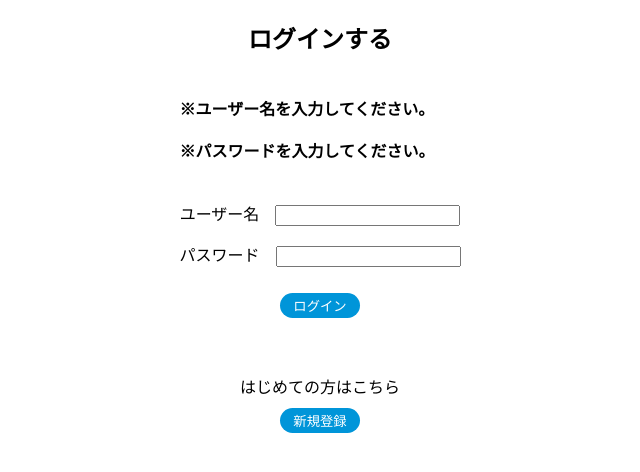
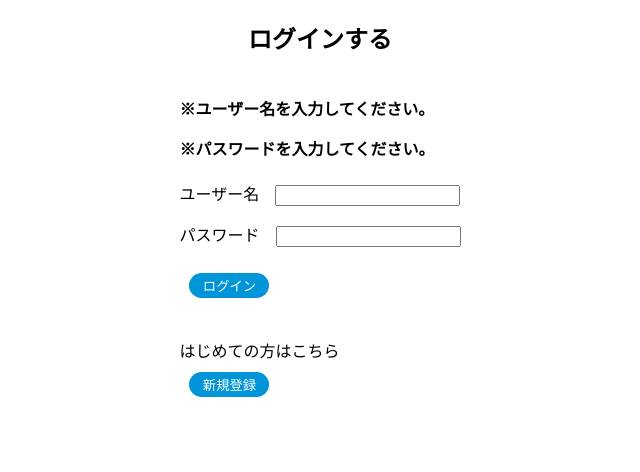
Before and after one commit to Gomenii/board, a PHP site: page /board/login.php in a window 1280 px wide. Shown: the part 60-532 px from the top of the page, without its empty margins (320-960 px from the left). Run offline with PHP 8.4, Linux system fonts and the light colour scheme.

Commit message:
Fix: class

```diff
--- a/login.php
+++ b/login.php
@@ -163,9 +163,9 @@ if (isset($passMatch)) {
 
         <div class="content">
         <h4><?php foreach ($errors as $error) {
-                    echo $error . '<br>' . '<br>';
+                    echo '<p>' . $error . '</p>';
                 } ?></h4>
-            <form class="content_center" action="" method="POST">
+            <form action="" method="POST">
                 <input type="hidden" name="token" value="<?php echo $_SESSION['csrfToken'] ?>">
                 <p>ユーザー名　<input type="text" name="name" value="<?php if (isset($_POST['name'])) {
                                                                     echo htmlsc($_POST['name']);
@@ -179,12 +179,13 @@ if (isset($passMatch)) {
                                                                     } ?>"></p>
                 <p><input class="btn btn_small btn_blue" type="submit" name="login" value="ログイン"></p>
             </form>
-        </div>
-
             <p id="hazimete">はじめての方はこちら</p>
             <a href="account_reg.php">
                 <button class="btn btn_small btn_blue" type="button">新規登録</button>
             </a>
+        </div>
+
+
 
         <div class="bottom">
             <!-- 前のページが存在している & 前のページのアドレスにサイトのホスト名が含まれていれば、前のページに戻るボタンを表示する -->
```
Lines whose indentation alone changed are shown as unchanged.
